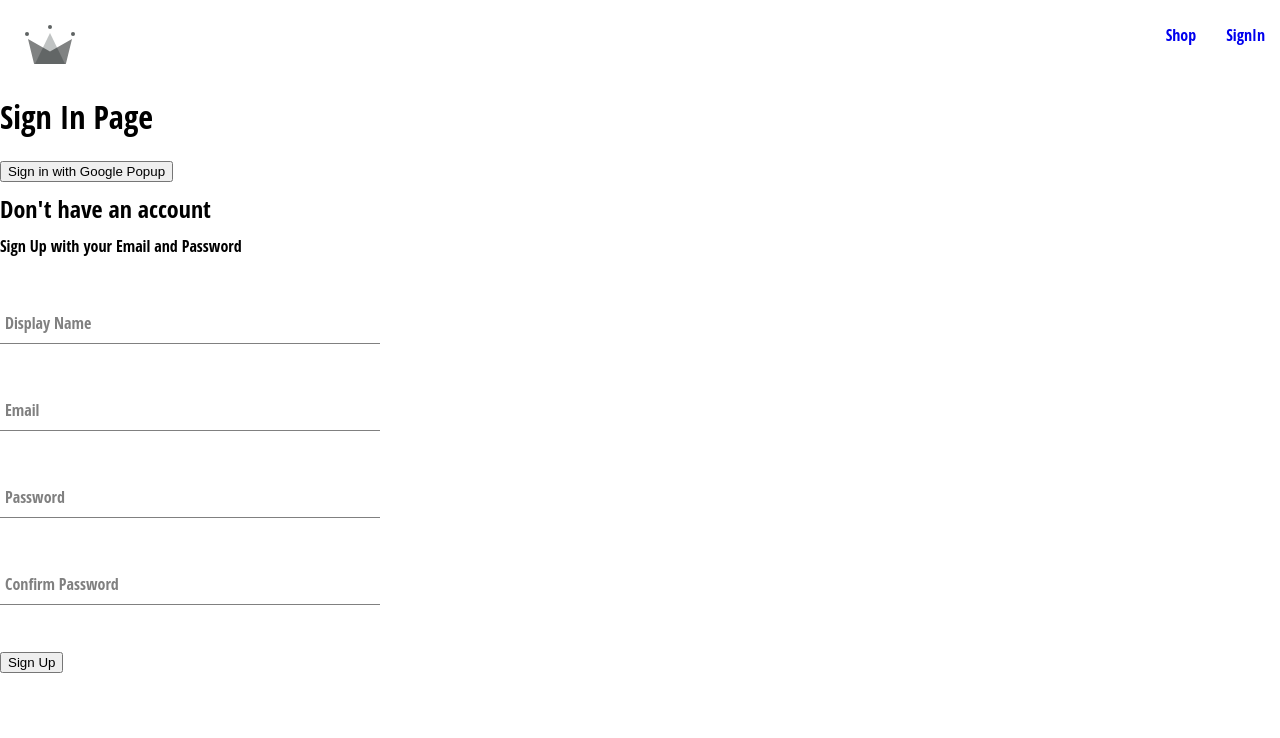
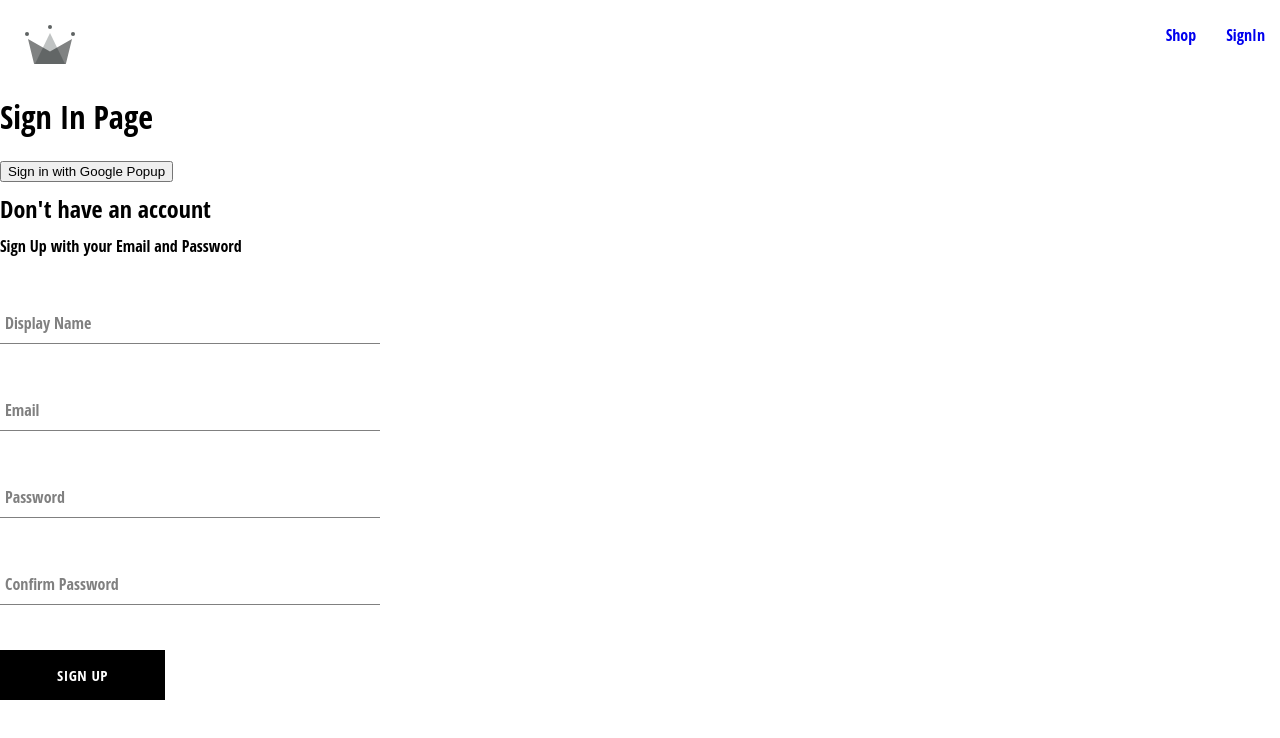
Before and after one commit to fabienMarchand/crwn-clothing, a React (Create React App) app: page /sign-in in a window 1280 px wide. Shown: the top 738 px of the page. Built offline with nearby package versions, Linux system fonts and the light colour scheme.

Commit message:
Create button and add in sign-up component

```diff
--- /dev/null
+++ b/src/components/button/button.component.jsx
@@ -0,0 +1,19 @@
+import "./button.styles.scss";
+
+const BUTTON_TYPE_CLASSES = {
+  google: "google-sign-in",
+  inverted: "inverted",
+};
+
+const Button = ({ children, buttonType, ...otherprops }) => {
+  return (
+    <button
+      className={`button-container ${BUTTON_TYPE_CLASSES[buttonType]}`}
+      {...otherprops}
+    >
+      {children}
+    </button>
+  );
+};
+
+export default Button;
--- /dev/null
+++ b/src/components/button/button.styles.scss
@@ -0,0 +1,46 @@
+.button-container {
+  min-width: 165px;
+  width: auto;
+  height: 50px;
+  letter-spacing: 0.5px;
+  line-height: 50px;
+  padding: 0 35px 0 35px;
+  font-size: 15px;
+  background-color: black;
+  color: white;
+  text-transform: uppercase;
+  font-family: 'Open Sans Condensed';
+  font-weight: bolder;
+  border: none;
+  cursor: pointer;
+  display: flex;
+  justify-content: center;
+
+  &:hover {
+    background-color: white;
+    color: black;
+    border: 1px solid black;
+  }
+
+  &.google-sign-in {
+    background-color: #4285f4;
+    color: white;
+
+    &:hover {
+      background-color: #357ae8;
+      border: none;
+    }
+  }
+
+  &.inverted {
+    background-color: white;
+    color: black;
+    border: 1px solid black;
+
+    &:hover {
+      background-color: black;
+      color: white;
+      border: none;
+    }
+  }
+}
--- a/src/components/sign-up-form/sign-up-form.component.jsx
+++ b/src/components/sign-up-form/sign-up-form.component.jsx
@@ -4,8 +4,9 @@
   createUserDocumentFromAuth,
 } from "../../utils/firebase/firebase.utils";
 import FormInput from "../form-input/form-input.components";
+import Button from "../button/button.component";
 
-import './sign-up-form.styles.scss';
+import "./sign-up-form.styles.scss";
 
 const defaultFormFields = {
   displayName: "",
@@ -82,7 +83,7 @@
           name="confirmPassword"
           value={confirmPassword}
         />
-        <button type="submit"> Sign Up</button>
+        <Button type="submit"> Sign Up</Button>
       </form>
     </div>
   );
```
